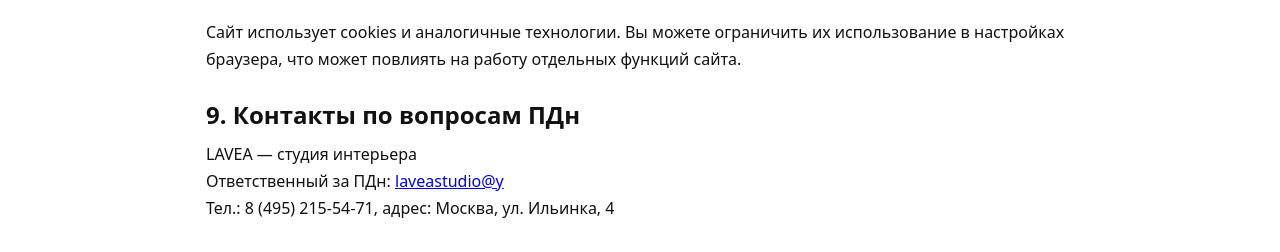
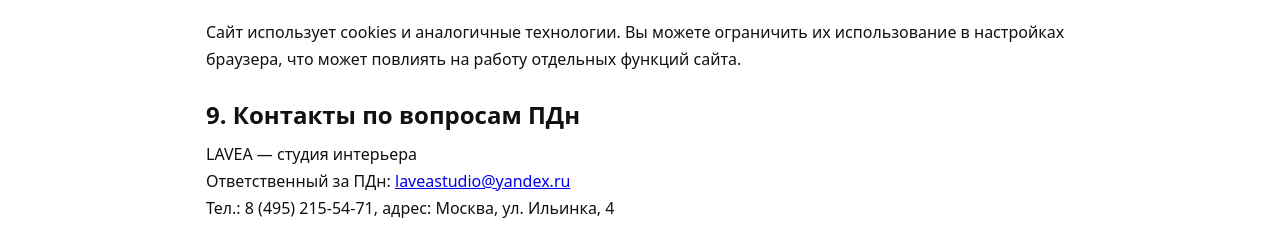
Before and after one commit to ankakisis-cloud/lavea-site, a Next.js app: page /privacy in a window 1280 px wide. Shown: the part 1328-1580 px from the top of the page. Built offline with nearby package versions, Linux system fonts and the light colour scheme.

Commit message:
Update page.js

```diff
--- a/app/privacy/page.js
+++ b/app/privacy/page.js
@@ -69,7 +69,7 @@ export default function PrivacyPage() {
       <h2>9. Контакты по вопросам ПДн</h2>
       <address>
         LAVEA — студия интерьера<br />
-        Ответственный за ПДн: <a href="mailto:laveastudio@y">laveastudio@y</a><br />
+        Ответственный за ПДн: <a href="mailto:laveastudio@y">laveastudio@yandex.ru</a><br />
         Тел.: 8 (495) 215-54-71, адрес: Москва, ул. Ильинка, 4
       </address>
 
```
